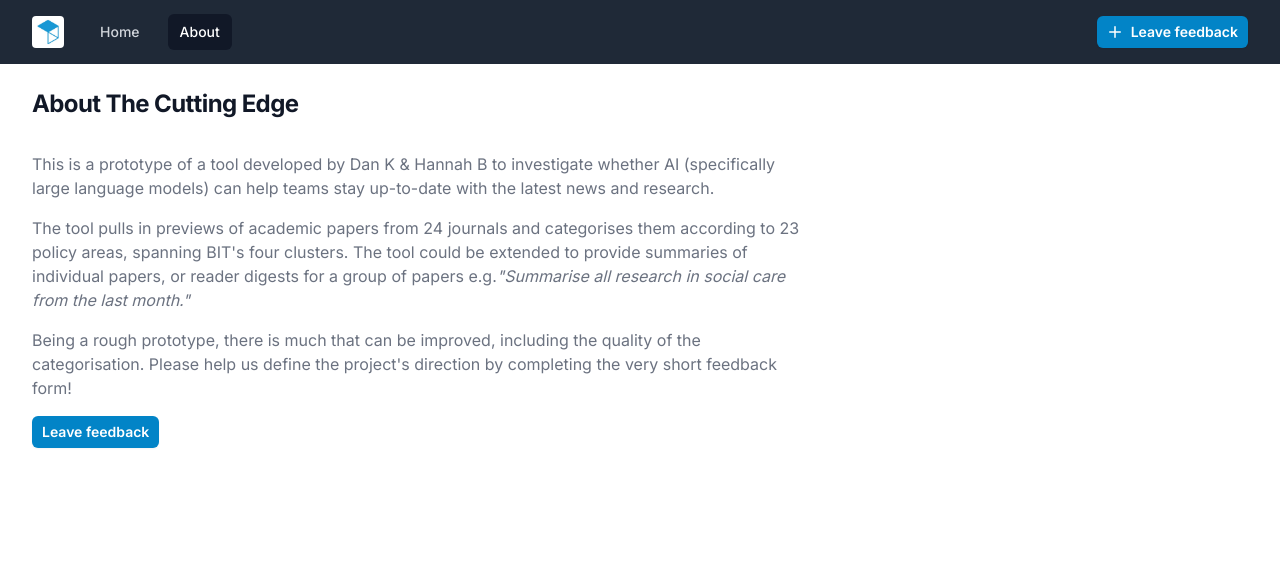
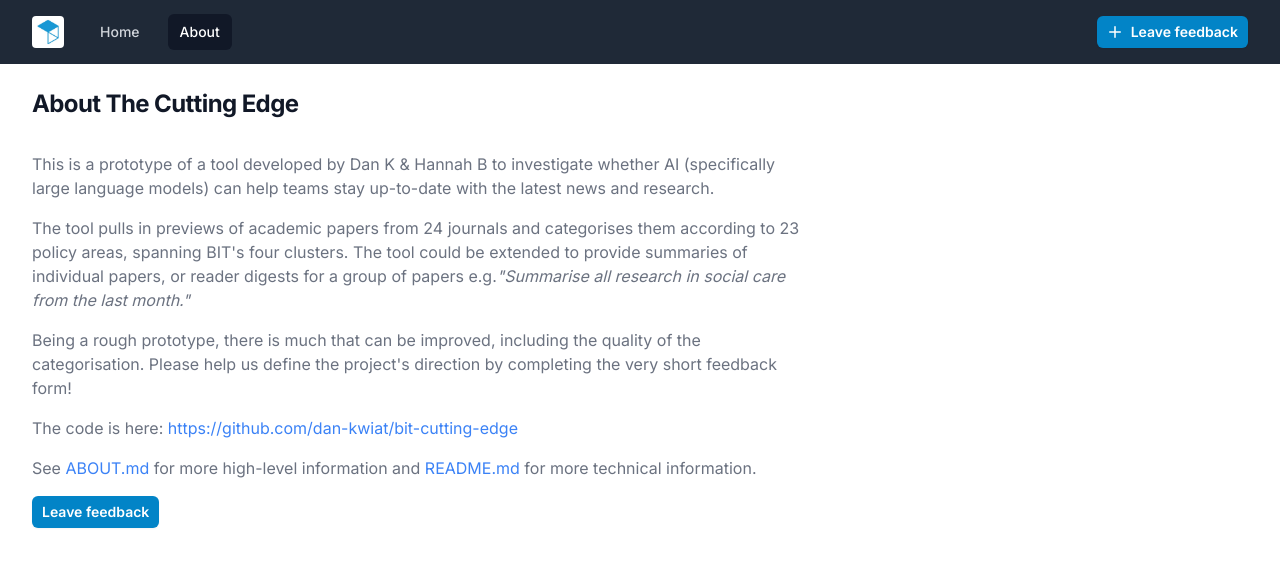
Before and after one commit to dan-kwiat/bit-cutting-edge, a Next.js app: page /about in a window 1280 px wide. Shown: the top 566 px of the page. Built offline with nearby package versions, Linux system fonts and the light colour scheme.

Commit message:
feat(about): add link to repo

```diff
--- a/app/about/page.tsx
+++ b/app/about/page.tsx
@@ -27,6 +27,34 @@ export default function AboutPage() {
             including the quality of the categorisation. Please help us define
             the project's direction by completing the very short feedback form!
           </p>
+          {/* link to about.md and github repo in general */}
+          <p>
+            The code is here:{" "}
+            <a
+              href="https://github.com/dan-kwiat/bit-cutting-edge"
+              className="text-blue-500 hover:text-blue-700"
+            >
+              https://github.com/dan-kwiat/bit-cutting-edge
+            </a>
+          </p>
+          <p>
+            See{" "}
+            <a
+              href="https://github.com/dan-kwiat/bit-cutting-edge/blob/main/ABOUT.md"
+              className="text-blue-500 hover:text-blue-700"
+            >
+              ABOUT.md
+            </a>{" "}
+            for more high-level information and{" "}
+            <a
+              href="https://github.com/dan-kwiat/bit-cutting-edge/blob/main/README.md"
+              className="text-blue-500 hover:text-blue-700"
+            >
+              README.md
+            </a>{" "}
+            for more technical information.
+          </p>
+
           <Button href="/feedback">Leave feedback</Button>
         </div>
       </main>
```
